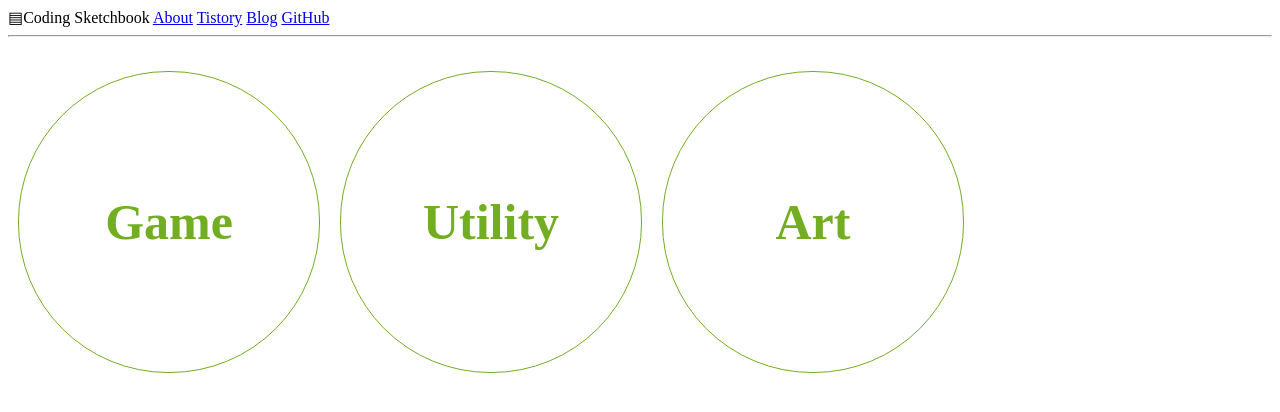
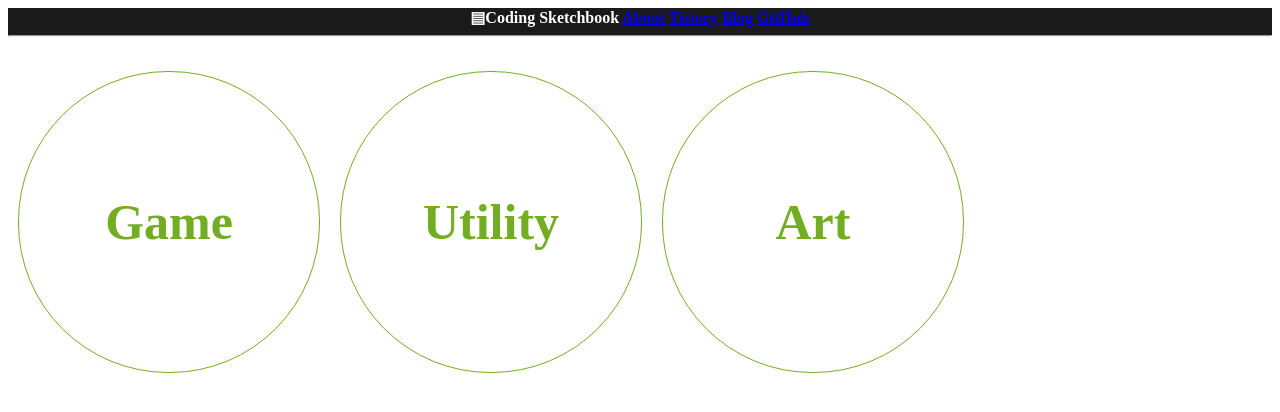
Before and after one commit to truemaxdh/truemaxdh.github.com, a Jekyll site: the page built from README.md, in a window 1280 px wide. Shown: the top 412 px of the page. Built offline with Jekyll 4.4.1, drawn with Linux system fonts in a browser that asks for light colours; our own code applies the rules of GitHub Pages for plain Markdown files.

Commit message:
Update skin.css

```diff
--- a/Style/skin.css
+++ b/Style/skin.css
@@ -186,3 +186,10 @@
   border: 2px solid #fff;
   border-radius : 10px;
 }
+
+#header {
+  background: #1a1a1a;
+  text-align: center;
+  font-weight: bold;
+  color: #fff;
+}
```
